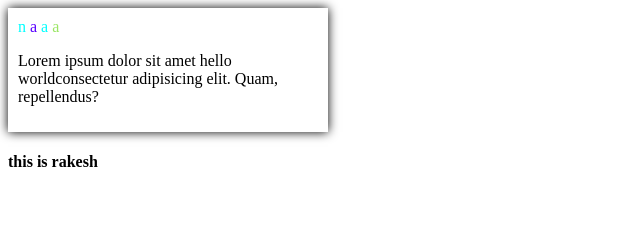
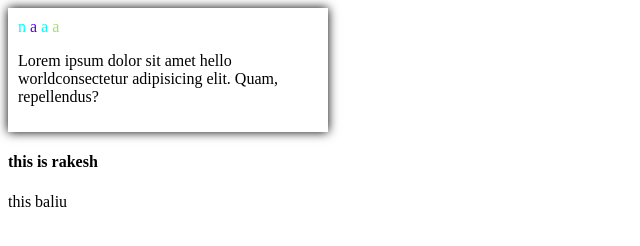
Before and after one commit to RakeshReddy123devoloper/newdocument, a plain HTML site: page spam.html in a window 1280 px wide. Shown: the full height of the page, 0-640 px from the left. Drawn offline with Linux system fonts and the light colour scheme.

Commit message:
added p tag

```diff
--- a/spam.html
+++ b/spam.html
@@ -22,6 +22,7 @@
 
 </div>
 <h4>this is rakesh</h4>
+<p>this baliu</p>
 </body>
 
 </html>
```
